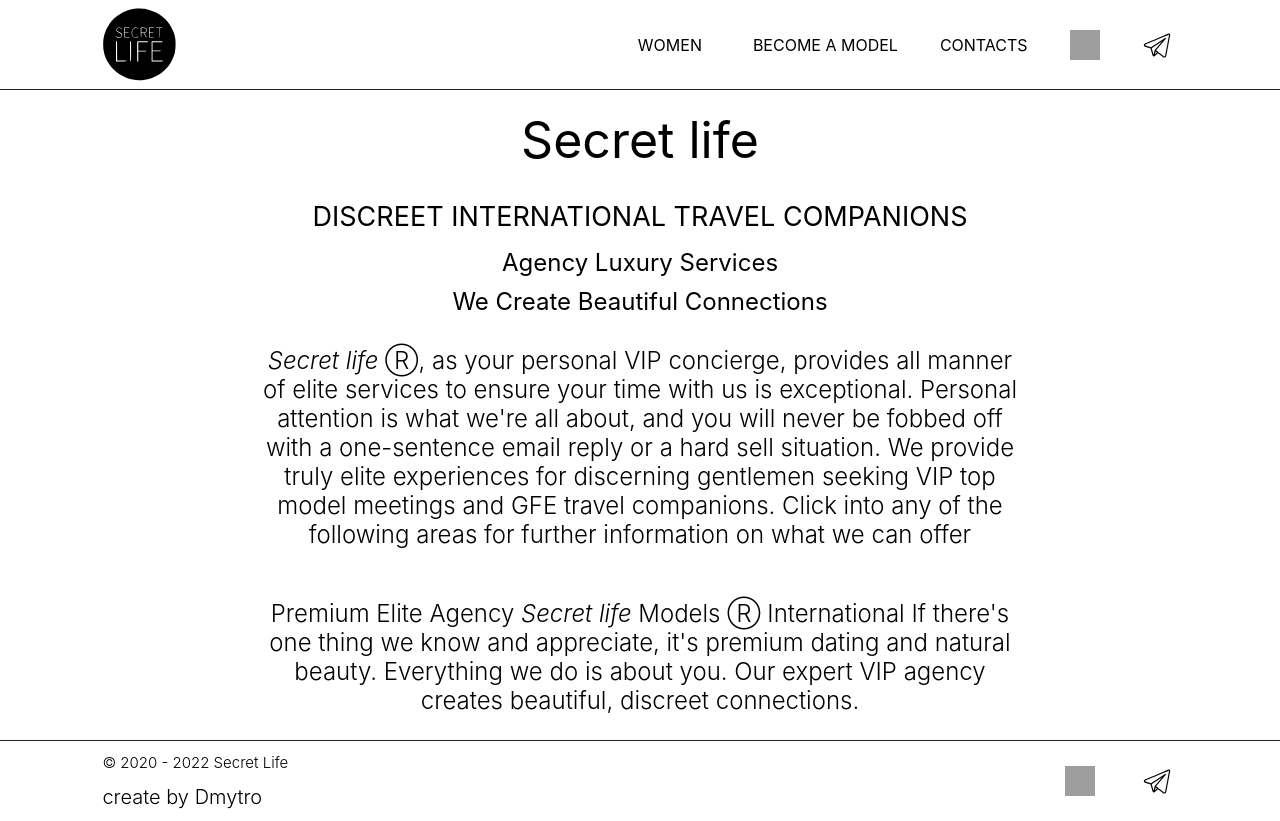
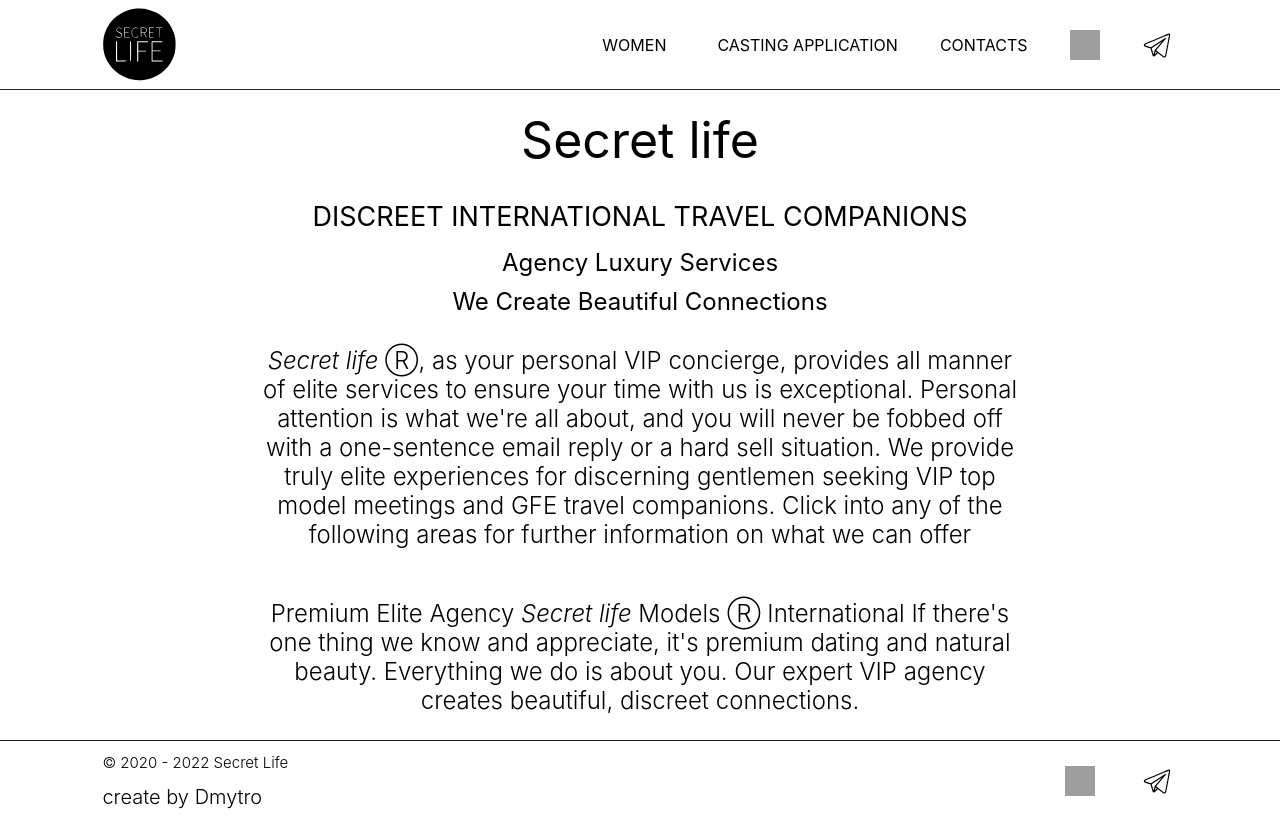
Before and after one commit to chyVacheck/Secret_Life, a React (Create React App) app: page / in a window 1280 px wide. Built offline with nearby package versions, Linux system fonts and the light colour scheme; grey boxes are pictures that could not be loaded.

Commit message:
feat: добавить немного стилей и перемеиновать компонент

```diff
--- a/src/components/Header/Header.css
+++ b/src/components/Header/Header.css
@@ -74,6 +74,7 @@
 }
 
 .header__link_text {
+  text-transform: uppercase;
   margin: 0;
   margin-block: 0;
   text-align: center;
--- a/src/components/Header/Header.js
+++ b/src/components/Header/Header.js
@@ -22,19 +22,19 @@
             {/* WOMEN */}
             <li className='header__element-list'>
               <NavLink className='header__link' to='/women'>
-                <p className='header__link_text'>WOMEN</p>
+                <p className='header__link_text'>Women</p>
               </NavLink>
             </li>
-            {/* BECOME A MODEL */}
+            {/* CastingApplication */}
             <li className='header__element-list'>
-              <NavLink className='header__link' to='/become%20a%20model'>
-                <p className='header__link_text'>BECOME A MODEL</p>
+              <NavLink className='header__link' to='/CastingApplication'>
+                <p className='header__link_text'>Casting Application</p>
               </NavLink>
             </li>
             {/* CONTACTS */}
             <li className='header__element-list'>
               <NavLink className='header__link' to='/contacts'>
-                <p className='header__link_text'>CONTACTS</p>
+                <p className='header__link_text'>Contacts</p>
               </NavLink>
             </li>
           </ul>
```
